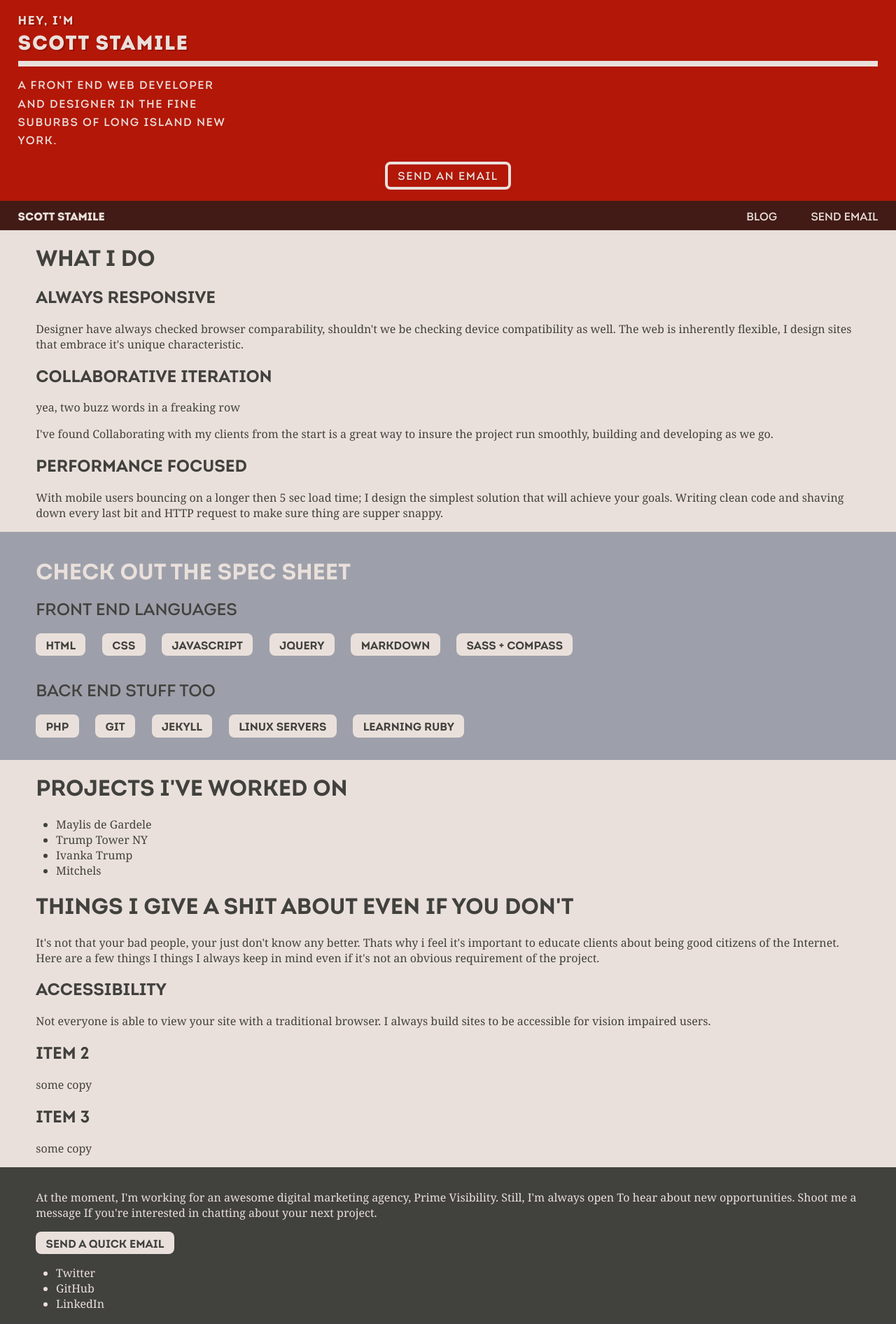
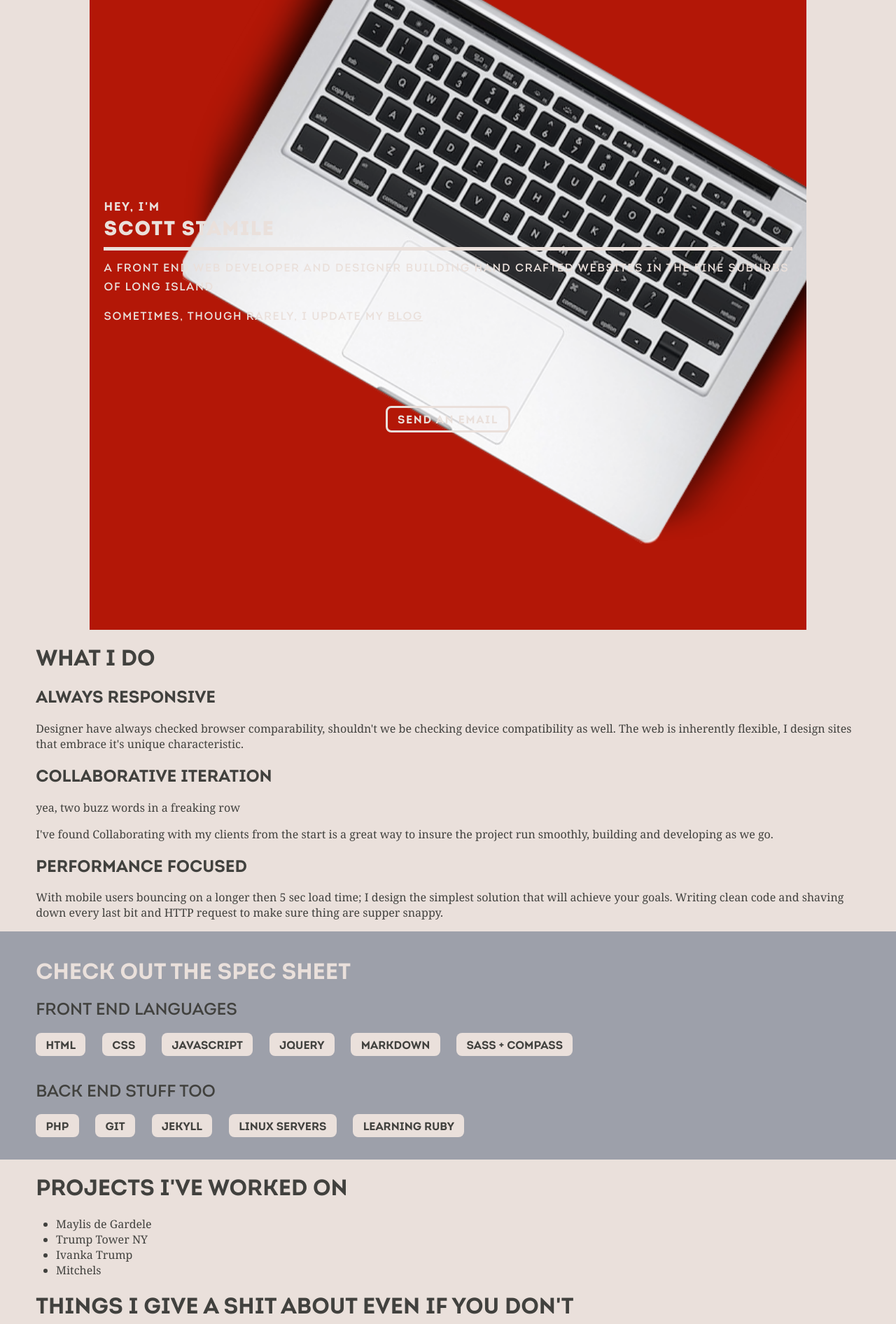
Before and after one commit to s8m2s/s8m2s.github.io, a Jekyll site: the page built from index.html, in a window 1280 px wide. Shown: the top 1892 px of the page at 70% size. Built offline with Jekyll 4.4.1, drawn with Linux system fonts in a browser that asks for light colours; some of the changed text lies outside the part shown.

Commit message:
reworked header layout

```diff
--- a/_layouts/default.html
+++ b/_layouts/default.html
@@ -54,7 +55,7 @@
   <!-- <script type="text/javascript" src="/javascripts/vendor/live.js"></script> -->
 
   <script type="text/javascript" src="/javascripts/vendor/jquery-1.10.2.js"></script>
-  <!-- <script type="text/javascript" src="/javascripts/main.js"></script> -->
+  <script type="text/javascript" src="/javascripts/main.js"></script>
 
 </body>
 </html>
--- a/_layouts/post.html
+++ b/_layouts/post.html
@@ -1,6 +1,8 @@
 ---
 layout: default
 ---
+<h3>sometimes i make photo, sometimes i design functional things</h3>
+
 {% if page.h1 %}
 <h1>{{ page.h1 }}</h1>
 {% else %}
--- a/index.html
+++ b/index.html
@@ -7,37 +7,18 @@ description: I design and develop responsive and seo friendly web sites out of L
   <header id="header" class="poster mast">
     <div class="constrainer">
       <div class="mast">
-        <p class="nameplate"><span class="greeting">Hey, I'm </span>Scott Stamile </p>
+        <p class="nameplate"><span class="greeting">Hey, I'm </span><a href="/">Scott Stamile</a></p>
+
       </div>
-      <div class="group">
-        <div class="intro">
-          <h1>A front end web developer and designer </h1>
-          <p>in the fine suburbs of Long Island New York. </p>
-        </div>
-        <div class="cta">
-          <a class="btn contact" href="mailto:scottstamile@gmail.com">Send an Email</a>
-        </div>
+      <div class="intro">
+        <h1>A front end web developer and designer </h1>
+        <p>building hand crafted websites in the fine suburbs of Long Island </p>
       </div>
+        <p>Sometimes, though rarely, I update my <a href="/blog">blog</a></p>
+      <div class="cta"><a class="btn" href="mailto:scottstamile@gmail.com">Send an Email</a></div>
     </div>
-    <!-- <a class="scroll" href="#headlines">Scroll</a> -->
-    <nav id="main-nav">
-      <div class="nameplate">Scott Stamile</div>
-      <h2>Main Navigation Menu</h2>
-      <ul>
-	      <li><a href="/blog">Blog</a></li>
-	      <li><a href="mailto:scottstamile@gmail.com">Send Email</a></li>
-	    </ul>
-  	</nav>
+    <!-- <a class="scroll" href="#headlines">&#x25BC;</a> -->
   </header>
-
-{% comment %}
-  <div id="headlines">
-    <section>
-      <p><em class="hashtag">#design</em> A quote from or most recent hashed post</p>
-      <a href="#"><span class="symbol">@</span> reply</a>
-    </section>
-  </div>
-{% endcomment %}
 
   <div id="features">
     <section>
@@ -102,13 +83,25 @@ description: I design and develop responsive and seo friendly web sites out of L
       <p>It's not that your bad people, your just don't know any better. Thats why i feel it's important to educate clients about being good citizens of the Internet. Here are a few things I things I always keep in mind even if it's not an obvious requirement of the project.</p>
 
       <h2>Accessibility</h2>
-      <p>Not everyone is able to view your site with a traditional browser. I always build sites to be accessible for vision impaired users.</p>
+      <p>Not everyone is able to view your site with a traditional browser. I always build sites to be accessible for vision impaired users by supporting popular screen readers such as ariea, and jaws.</p>
 
-      <h2>item 2</h2>
-      <p>some copy</p>
+      <h2>Clean Simantic and maitanable Markup</h2>
+      <p>i think the haml gs say it best, ...</p>
 
-      <h2>item 3</h2>
-      <p>some copy</p>
+      <h2>no frameworks</h2>
+      <p>this may sound a like an odd practice, but i have found when you lock yourself into a framework you stop exploring. Every site is its own thing, handmade from scratch. the web is an ever changeing medium, i always playing with new techneques and technologys, in part becouse it nessisary to stay current. but also becouse its more fun that way.</p>
+
+      <h2>seo thats best for your custumers</h2>
+      <p>i optimuze pages to be properly index by the google. from content standpoint, i like to think of things from the perspective of a user, if i search for a sertin keyword would i benifit from finding your site. some anylitices are always a good idea but in the end i care about your custumers.</p>
 
     </section>
   </div>
+
+  <div id="clients">
+  	<section>
+
+  		<h2>The client list</h2>
+  		<p>yes, this is the part where i list the clints ive workd with</p>
+
+  	</section>
+  </div>
--- a/stylesheets/main.css
+++ b/stylesheets/main.css
@@ -343,7 +343,7 @@ hr { display: block; height: 1px; border: 0; border-top: 1px solid #ccc; margin:
 
 /*  LINKS
 ----------------------------------------------------------------------------------------*/
-a { color: #3f3f3f; text-decoration: none; }
+a { color: #3f3f3f; }
 a:hover, a:focus { color: #000; border-color: #000; }
 a:active { color: #990000; }
 
@@ -353,35 +353,30 @@ a:active { color: #990000; }
 ----------------------------------------------------------------------------------------*/
 body { background: #eae0db; color: #41413e; }
 
-.btn, #specs ul li { font-family: "intro caps"; -webkit-border-radius: 0.5em; -moz-border-radius: 0.5em; -ms-border-radius: 0.5em; -o-border-radius: 0.5em; border-radius: 0.5em; font-weight: 700; color: #eae0db; background: #9da0aa; line-height: 1em; padding: .6em .9em .43em; text-align: center; display: inline-block; }
+.btn, #specs ul li { font-family: "intro caps"; -webkit-border-radius: 0.5em; -moz-border-radius: 0.5em; -ms-border-radius: 0.5em; -o-border-radius: 0.5em; border-radius: 0.5em; font-weight: 700; line-height: 1em; padding: .6em .9em .43em; text-align: center; display: inline-block; text-decoration: none; }
 
-a.btn:hover, a.btn:focus { background: #41413e; }
+.nameplate { font-weight: 900; font-size: 1.8em; line-height: 1.2em; padding: 0 0 .3em; margin: 0; }
+.nameplate a { text-decoration: none; }
 
-.nameplate { font-weight: 900; font-size: 1.8em; line-height: 1.2em; padding: 0 0 .3em; margin: 0 0 .5em; }
+nav { margin-top: 10%; }
+nav h2 { display: none; }
+nav ul { margin: 0; padding: 0; list-style: none; }
 
-nav { background: #421b16; text-align: right; padding: .8em 2% .6em; }
-nav .nameplate { text-align: left; float: left; font-size: 1em; }
-nav h2 { display: none; }
-nav ul { margin: 0; padding: 0; border: 0; overflow: hidden; *zoom: 1; }
-nav ul li { list-style-image: none; list-style-type: none; margin-left: 0; display: -moz-inline-stack; display: inline-block; vertical-align: middle; *vertical-align: auto; zoom: 1; *display: inline; white-space: nowrap; }
-nav ul li { margin-left: 4%; }
-nav ul li:first-child { margin-left: 0; }
-nav a { color: #eae0db; }
+body > div > section { margin: 0 auto; padding: 0 4%; }
 
-#header { font-family: 'intro caps', arial, sans-serif; text-transform: uppercase; background: #b31707; color: #eae0db; position: relative; }
-#header.poster .constrainer { margin: 0 2% 1em; padding-top: 1em; font-size: 1em; line-height: 1.65em; letter-spacing: .1em; }
+#header { font-family: 'intro caps', arial, sans-serif; text-transform: uppercase; background: #b31707; color: #eae0db; position: relative; line-height: 1.65em; letter-spacing: .1em; padding: 0; margin: 0; }
+#header.poster { display: table; width: 100%; max-width: 1024px; background-image: url("/images/macbookpro.png"); background-position: top -130px right -130px; background-repeat: no-repeat; background-size: 100%; margin: auto; }
+#header.poster .constrainer { display: table-cell; vertical-align: middle; overflow: hidden; *zoom: 1; padding: 2em 2%; }
 #header.poster .constrainer a { color: #eae0db; }
-#header.poster .constrainer .nameplate { border-bottom: 8px solid #eae0db; text-shadow: 0.08em 0.08em 0px #961306; }
+#header.poster .constrainer .mast { border-bottom: 0.35rem solid #eae0db; margin-bottom: .8em; overflow: hidden; *zoom: 1; }
 #header.poster .constrainer .greeting { display: block; font-size: .6em; font-weight: 700; line-height: 1.6em; }
-#header.poster .constrainer .intro { display: block; vertical-align: top; max-width: 20em; }
+#header.poster .constrainer .intro { display: block; vertical-align: top; }
 #header.poster .constrainer .intro h1, #header.poster .constrainer .intro h2, #header.poster .constrainer .intro p { font-size: 1em; line-height: 1em; font-weight: normal; display: inline; }
 #header.poster .constrainer .intro h1, #header.poster .constrainer .intro h2 { font-weight: normal; }
-#header.poster .constrainer .cta { text-align: center; text-shadow: 0.08em 0.08em 0px #961306; margin: 1em 2%; }
-#header.poster .constrainer .btn, #header.poster .constrainer #specs ul li, #specs ul #header.poster .constrainer li { border: 4px solid #eae0db; background: transparent; -webkit-border-radius: 0.5em; -moz-border-radius: 0.5em; -ms-border-radius: 0.5em; -o-border-radius: 0.5em; border-radius: 0.5em; font-size: 1em; display: inline-block; font-weight: normal; float: none; }
+#header.poster .constrainer .cta { text-align: center; }
+#header.poster .constrainer .btn, #header.poster .constrainer #specs ul li, #specs ul #header.poster .constrainer li { border: 0.2em solid #eae0db; background: transparent; margin: 10% 0 0; }
 #header.poster .constrainer .btn:hover, #header.poster .constrainer #specs ul li:hover, #specs ul #header.poster .constrainer li:hover, #header.poster .constrainer .btn:focus, #header.poster .constrainer #specs ul li:focus, #specs ul #header.poster .constrainer li:focus { background: #9da0aa; }
-#header .scroll { color: #eae0db; font-weight: 900; font-size: 2em; line-height: .4em; position: absolute; left: 50%; bottom: 1em; text-align: center; font-family: arial; font-weight: bold; display: block; margin-left: -2em; width: 4em; padding: 0; }
-
-body > div > section { margin: 0 auto; padding: 0 4%; }
+#header .scroll { color: #eae0db; position: absolute; left: 50%; bottom: 1em; text-align: center; display: block; margin-left: -4em; width: 8em; text-decoration: none; }
 
 #headlines { margin: 0 4%; border-bottom: 2px solid #b31707; }
 #headlines section { text-align: center; }
```
Also changed, not shown: other parts of _layouts/default.html (+1 -0 lines), stylesheets/_sass/main.scss (+52 -72 lines), images/macbookpro.png (added).
